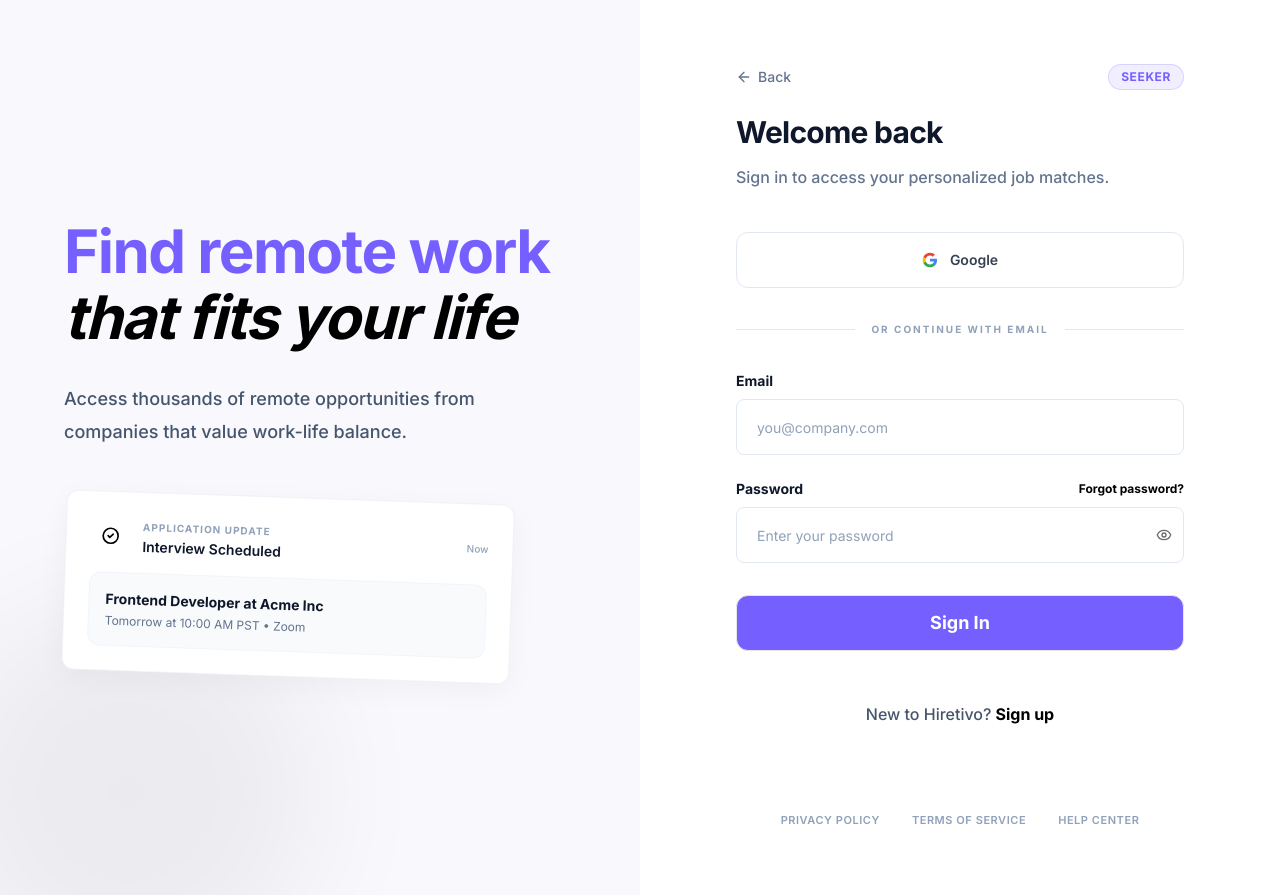
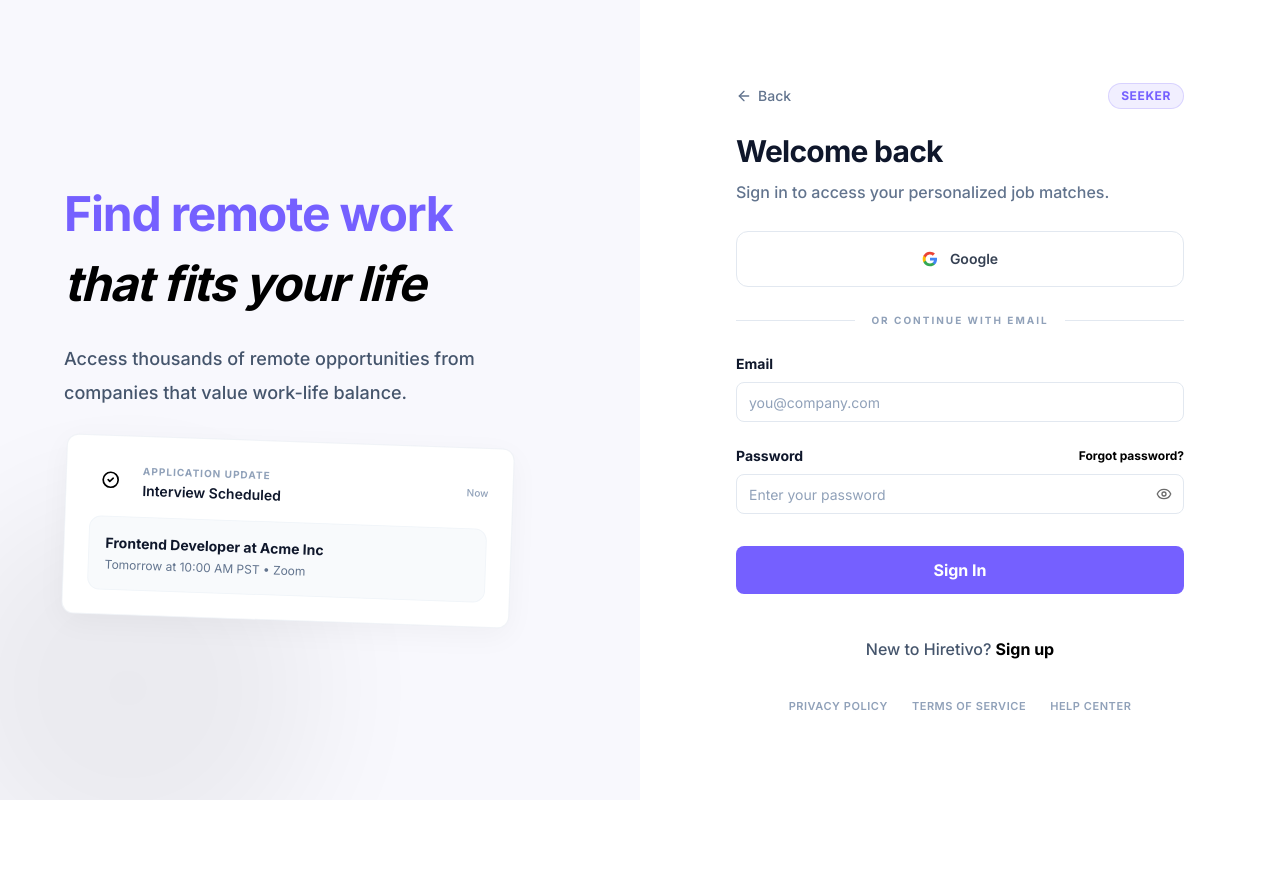
Before and after one commit to ignitinsharma/hiretivo, a Next.js app: page /seeker/login in a window 1280 px wide. After the commit the page ends 800 px from the top, so only its background shows below. Built offline with nearby package versions, Linux system fonts and the light colour scheme; no server answers.

Commit message:
Compact auth page layouts

```diff
--- a/src/app/(auth)/recruiter/login/page.tsx
+++ b/src/app/(auth)/recruiter/login/page.tsx
@@ -6,7 +6,6 @@ import { useRouter, useSearchParams } from "next/navigation";
 import { getSession, signIn, signOut, useSession } from "next-auth/react";
 import { useForm } from "react-hook-form";
 import { zodResolver } from "@hookform/resolvers/zod";
-import { Loader2 } from "lucide-react";
 import { toast } from "sonner";
 
 import { Button } from "@/components/ui/button";
@@ -32,11 +31,11 @@ const RecruiterLoginLeft = (
   <>
     <div className="absolute top-[-10%] right-[-10%] w-96 h-96 rounded-full bg-black opacity-5 blur-3xl"></div>
     <div className="relative z-10 max-w-xl w-full">
-      <h1 className="text-5xl lg:text-6xl font-extrabold text-slate-900 tracking-tight leading-[1.1] mb-8">
+      <h1 className="text-4xl lg:text-5xl font-bold text-slate-900 tracking-tight leading-tight mb-6">
         Your dream team
         <p className="text-primary">just a click away. </p>
       </h1>
-      <div className="mt-12 space-y-6">
+      <div className="mt-10 space-y-5">
         <p className="text-slate-500 font-medium text-xs tracking-widest uppercase">
           Trusted by the world&apos;s best teams
         </p>
@@ -59,7 +58,7 @@ const RecruiterLoginLeft = (
           </div>
         </div>
       </div>
-      <div className="mt-20 space-y-4">
+      <div className="mt-12 space-y-4">
         <div className="bg-white rounded-xl shadow-[0_8px_30px_rgb(0,0,0,0.04)] border border-slate-200/50 p-6 max-w-sm">
           <div className="flex items-center justify-between mb-4">
             <div className="flex items-center gap-3">
@@ -233,7 +232,7 @@ function RecruiterLoginContent() {
       role="recruiter"
       backHref="/"
     >
-      <div className="space-y-8">
+      <div className="space-y-6">
         {roleMismatch && (
           <div className="rounded-xl border border-amber-200 bg-amber-50 p-4">
             <p className="text-sm font-medium text-amber-800">
@@ -295,7 +294,7 @@ function RecruiterLoginContent() {
               type="email"
               placeholder="you@company.com"
               autoComplete="email"
-              className="w-full px-5 h-14 bg-white border border-slate-200 rounded-lg focus:ring-0 focus:border-brand-primary outline-none transition-all placeholder:text-slate-400 text-slate-900"
+              className="w-full bg-white border border-slate-200 rounded-lg focus-visible:ring-brand-primary/20 focus-visible:border-brand-primary placeholder:text-slate-400 text-slate-900"
               {...form.register("email")}
             />
             {form.formState.errors.email && (
@@ -324,7 +323,7 @@ function RecruiterLoginContent() {
               id="password"
               placeholder="Enter your password"
               autoComplete="current-password"
-              className="w-full h-14 px-5 bg-white border border-slate-200 rounded-lg focus:ring-0 focus:border-brand-primary outline-none transition-all placeholder:text-slate-400 text-slate-900"
+              className="w-full bg-white border border-slate-200 rounded-lg focus-visible:ring-brand-primary/20 focus-visible:border-brand-primary placeholder:text-slate-400 text-slate-900"
               error={!!form.formState.errors.password}
               {...form.register("password")}
             />
@@ -337,17 +336,13 @@ function RecruiterLoginContent() {
 
           <Button
             type="submit"
-            className="w-full h-14 rounded-xl bg-brand-primary text-white font-bold text-lg hover:bg-brand-primary-dark transition-all duration-200 transform active:scale-[0.99] mt-2"
-            disabled={isSubmitting}
+            variant="primary"
+            size="lg"
+            className="w-full mt-2"
+            loading={isSubmitting}
+            loadingText="Signing in..."
           >
-            {isSubmitting ? (
-              <>
-                <Loader2 className="mr-2 h-5 w-5 animate-spin" />
-                Signing in...
-              </>
-            ) : (
-              "Sign In"
-            )}
+            Sign In
           </Button>
         </form>
 
--- a/src/app/(auth)/recruiter/register/page.tsx
+++ b/src/app/(auth)/recruiter/register/page.tsx
@@ -6,7 +6,6 @@ import { useRouter, useSearchParams } from "next/navigation";
 import { signIn, signOut, useSession } from "next-auth/react";
 import { useForm } from "react-hook-form";
 import { zodResolver } from "@hookform/resolvers/zod";
-import { Loader2 } from "lucide-react";
 import { toast } from "sonner";
 
 import { Button } from "@/components/ui/button";
@@ -30,15 +29,15 @@ const RecruiterSignupLeft = (
   <>
     <div className="absolute top-[-10%] left-[-10%] w-96 h-96 rounded-full bg-black opacity-5 blur-3xl"></div>
     <div className="relative z-10 max-w-xl w-full">
-      <h1 className="text-5xl lg:text-7xl font-extrabold text-slate-900 tracking-tight leading-[1.1] mb-8">
+      <h1 className="text-4xl lg:text-6xl font-bold text-slate-900 tracking-tight leading-tight mb-6">
         Build your dream <span className="text-primary">team.</span>
       </h1>
-      <p className="text-slate-600 text-lg lg:text-xl font-medium mb-12 max-w-md leading-relaxed">
+      <p className="text-slate-600 text-base lg:text-lg font-medium mb-8 max-w-md leading-relaxed">
         Join leading architectural firms hiring top remote talent across the
         globe.
       </p>
 
-      <div className="bg-white p-6 rounded-xl shadow-[0_8px_30px_rgb(0,0,0,0.04)] border border-slate-200/50 max-w-sm mb-12 transform -rotate-2 hover:rotate-0 transition-transform duration-500">
+      <div className="bg-white p-6 rounded-xl shadow-[0_8px_30px_rgb(0,0,0,0.04)] border border-slate-200/50 max-w-sm mb-8 transform -rotate-2 hover:rotate-0 transition-transform duration-500">
         <div className="flex items-center gap-4 mb-4">
           <div className="w-12 h-12 bg-brand-primary/10 rounded-xl flex items-center justify-center">
             <svg
@@ -216,7 +215,7 @@ function RecruiterRegisterContent() {
       role="recruiter"
       backHref="/"
     >
-      <div className="space-y-8">
+      <div className="space-y-6">
         {roleMismatch && (
           <div className="rounded-xl border border-amber-200 bg-amber-50 p-4">
             <p className="text-sm font-medium text-amber-800">
@@ -281,7 +280,7 @@ function RecruiterRegisterContent() {
                 type="text"
                 placeholder="John Doe"
                 autoComplete="name"
-                className="w-full px-5 h-14 bg-white border border-slate-200 rounded-lg focus:ring-0 focus:border-brand-primary outline-none transition-all placeholder:text-slate-400 text-slate-900"
+                className="w-full bg-white border border-slate-200 rounded-lg focus-visible:ring-brand-primary/20 focus-visible:border-brand-primary placeholder:text-slate-400 text-slate-900"
                 {...form.register("name")}
               />
               {form.formState.errors.name && (
@@ -303,7 +302,7 @@ function RecruiterRegisterContent() {
                 type="text"
                 placeholder="Acme Inc"
                 autoComplete="organization"
-                className="w-full px-5 h-14 bg-white border border-slate-200 rounded-lg focus:ring-0 focus:border-brand-primary outline-none transition-all placeholder:text-slate-400 text-slate-900"
+                className="w-full bg-white border border-slate-200 rounded-lg focus-visible:ring-brand-primary/20 focus-visible:border-brand-primary placeholder:text-slate-400 text-slate-900"
                 {...form.register("companyName")}
               />
               {form.formState.errors.companyName && (
@@ -326,7 +325,7 @@ function RecruiterRegisterContent() {
               type="email"
               placeholder="you@company.com"
               autoComplete="email"
-              className="w-full px-5 h-14 bg-white border border-slate-200 rounded-lg focus:ring-0 focus:border-brand-primary outline-none transition-all placeholder:text-slate-400 text-slate-900"
+              className="w-full bg-white border border-slate-200 rounded-lg focus-visible:ring-brand-primary/20 focus-visible:border-brand-primary placeholder:text-slate-400 text-slate-900"
               {...form.register("email")}
             />
             {form.formState.errors.email && (
@@ -347,7 +346,7 @@ function RecruiterRegisterContent() {
               id="password"
               placeholder="Min. 8 characters"
               autoComplete="new-password"
-              className="w-full h-14 px-5 bg-white border border-slate-200 rounded-lg focus:ring-0 focus:border-brand-primary outline-none transition-all placeholder:text-slate-400 text-slate-900"
+              className="w-full bg-white border border-slate-200 rounded-lg focus-visible:ring-brand-primary/20 focus-visible:border-brand-primary placeholder:text-slate-400 text-slate-900"
               error={!!form.formState.errors.password}
               {...form.register("password")}
             />
@@ -398,17 +397,13 @@ function RecruiterRegisterContent() {
 
           <Button
             type="submit"
-            className="w-full h-14 rounded-xl bg-brand-primary text-white font-bold text-lg hover:bg-brand-primary-dark transition-all duration-200 transform active:scale-[0.99]"
-            disabled={isSubmitting}
+            variant="primary"
+            size="lg"
+            className="w-full"
+            loading={isSubmitting}
+            loadingText="Creating account..."
           >
-            {isSubmitting ? (
-              <>
-                <Loader2 className="mr-2 h-5 w-5 animate-spin" />
-                Creating account...
-              </>
-            ) : (
-              "Create Hiring Account"
-            )}
+            Create Hiring Account
           </Button>
         </form>
 
--- a/src/app/(auth)/seeker/login/page.tsx
+++ b/src/app/(auth)/seeker/login/page.tsx
@@ -6,7 +6,6 @@ import { useRouter, useSearchParams } from "next/navigation";
 import { getSession, signIn, signOut, useSession } from "next-auth/react";
 import { useForm } from "react-hook-form";
 import { zodResolver } from "@hookform/resolvers/zod";
-import { Loader2 } from "lucide-react";
 import { toast } from "sonner";
 
 import { Button } from "@/components/ui/button";
@@ -40,11 +39,11 @@ const SeekerLoginLeft = (
   <>
     <div className="absolute bottom-[-10%] left-[-10%] w-96 h-96 rounded-full bg-black opacity-5 blur-3xl"></div>
     <div className="relative z-10 max-w-lg w-full">
-      <h1 className="text-5xl lg:text-6xl font-extrabold leading-[1.1] tracking-tight text-slate-900 mb-8">
+      <h1 className="text-4xl lg:text-5xl font-bold leading-tight tracking-tight text-slate-900 mb-6">
         <span className="text-brand-primary">Find remote work</span> <br />
         <span className="text-black italic">that fits your life</span>
       </h1>
-      <p className="text-slate-600 font-medium text-lg leading-relaxed mb-12 max-w-md">
+      <p className="text-slate-600 font-medium text-base lg:text-lg leading-relaxed mb-8 max-w-md">
         Access thousands of remote opportunities from companies that value
         work-life balance.
       </p>
@@ -227,7 +226,7 @@ function SeekerLoginContent() {
       role="seeker"
       backHref="/"
     >
-      <div className="space-y-8">
+      <div className="space-y-6">
         {roleMismatch && (
           <div className="rounded-xl border border-amber-200 bg-amber-50 p-4">
             <p className="text-sm font-medium text-amber-800">
@@ -289,7 +288,7 @@ function SeekerLoginContent() {
               type="email"
               placeholder="you@company.com"
               autoComplete="email"
-              className="w-full px-5 h-14 bg-white border border-slate-200 rounded-lg focus:ring-0 focus:border-brand-primary outline-none transition-all placeholder:text-slate-400 text-slate-900"
+              className="w-full bg-white border border-slate-200 rounded-lg focus-visible:ring-brand-primary/20 focus-visible:border-brand-primary placeholder:text-slate-400 text-slate-900"
               {...form.register("email")}
             />
             {form.formState.errors.email && (
@@ -318,7 +317,7 @@ function SeekerLoginContent() {
               id="password"
               placeholder="Enter your password"
               autoComplete="current-password"
-              className="w-full h-14 px-5 bg-white border border-slate-200 rounded-lg focus:ring-0 focus:border-brand-primary outline-none transition-all placeholder:text-slate-400 text-slate-900"
+              className="w-full bg-white border border-slate-200 rounded-lg focus-visible:ring-brand-primary/20 focus-visible:border-brand-primary placeholder:text-slate-400 text-slate-900"
               error={!!form.formState.errors.password}
               {...form.register("password")}
             />
@@ -331,17 +330,13 @@ function SeekerLoginContent() {
 
           <Button
             type="submit"
-            className="w-full h-14 rounded-xl bg-brand-primary text-white font-bold text-lg hover:bg-brand-primary-dark transition-all duration-200 transform active:scale-[0.99] mt-2"
-            disabled={isSubmitting}
+            variant="primary"
+            size="lg"
+            className="w-full mt-2"
+            loading={isSubmitting}
+            loadingText="Signing in..."
           >
-            {isSubmitting ? (
-              <>
-                <Loader2 className="mr-2 h-5 w-5 animate-spin" />
-                Signing in...
-              </>
-            ) : (
-              "Sign In"
-            )}
+            Sign In
           </Button>
         </form>
 
--- a/src/app/(auth)/seeker/register/page.tsx
+++ b/src/app/(auth)/seeker/register/page.tsx
@@ -43,7 +43,7 @@ const SeekerSignupLeft = (
       >
         <path d="M14.017 21v-7.391c0-5.704 3.731-9.57 8.983-10.609l.995 2.151c-2.432.917-3.995 3.638-3.995 5.849h4v10h-9.983zm-14.017 0v-7.391c0-5.704 3.748-9.57 9-10.609l.996 2.151c-2.433.917-3.996 3.638-3.996 5.849h3.983v10h-9.983z" />
       </svg>
-      <h1 className="text-5xl font-extrabold leading-[1.1] tracking-tight text-slate-900 mb-12">
+      <h1 className="text-4xl lg:text-5xl font-bold leading-tight tracking-tight text-slate-900 mb-6">
         Work should fit your life, not the other way around.
       </h1>
 
@@ -230,7 +230,7 @@ function SeekerRegisterContent() {
       role="seeker"
       backHref="/"
     >
-      <div className="space-y-4">
+      <div className="space-y-6">
         {roleMismatch && (
           <div className="rounded-xl border border-amber-200 bg-amber-50 p-4">
             <p className="text-sm font-medium text-amber-800">
@@ -294,7 +294,7 @@ function SeekerRegisterContent() {
               type="text"
               placeholder="John Doe"
               autoComplete="name"
-              className="w-full px-5 h-14 bg-white border border-slate-200 rounded-lg focus:ring-0 focus:border-brand-primary outline-none transition-all placeholder:text-slate-400 text-slate-900"
+              className="w-full bg-white border border-slate-200 rounded-lg focus-visible:ring-brand-primary/20 focus-visible:border-brand-primary placeholder:text-slate-400 text-slate-900"
               {...form.register("name")}
             />
             {form.formState.errors.name && (
@@ -330,7 +330,7 @@ function SeekerRegisterContent() {
               type="email"
               placeholder="you@company.com"
               autoComplete="email"
-              className="w-full px-5 h-14 bg-white border border-slate-200 rounded-lg focus:ring-0 focus:border-brand-primary outline-none transition-all placeholder:text-slate-400 text-slate-900"
+              className="w-full bg-white border border-slate-200 rounded-lg focus-visible:ring-brand-primary/20 focus-visible:border-brand-primary placeholder:text-slate-400 text-slate-900"
               {...form.register("email")}
             />
             {form.formState.errors.email && (
@@ -351,7 +351,7 @@ function SeekerRegisterContent() {
               id="password"
               placeholder="Min. 8 characters"
               autoComplete="new-password"
-              className="w-full h-14 px-5 bg-white border border-slate-200 rounded-lg focus:ring-0 focus:border-brand-primary outline-none transition-all placeholder:text-slate-400 text-slate-900"
+              className="w-full bg-white border border-slate-200 rounded-lg focus-visible:ring-brand-primary/20 focus-visible:border-brand-primary placeholder:text-slate-400 text-slate-900"
               error={!!form.formState.errors.password}
               {...form.register("password")}
             />
--- a/src/components/auth/AuthLayout.tsx
+++ b/src/components/auth/AuthLayout.tsx
@@ -17,6 +17,9 @@ interface AuthLayoutProps {
   backHref?: string;
 }
 
+/**
+ * Provides the shared two-column shell used by seeker and recruiter auth pages.
+ */
 export function AuthLayout({
   children,
   title,
@@ -32,26 +35,26 @@ export function AuthLayout({
     : null;
 
   return (
-    <main className="min-h-screen flex flex-col md:flex-row bg-white selection:bg-brand-primary/20 antialiased overflow-x-hidden">
+    <main className="min-h-dvh flex flex-col md:flex-row bg-white selection:bg-brand-primary/20 antialiased overflow-x-hidden">
       {/* Left Side: Visual Storytelling */}
-      <section className="hidden md:flex md:w-1/2 bg-[#f8f8fd] relative flex-col justify-center items-center px-8 lg:px-16 overflow-hidden">
+      <section className="hidden md:flex md:w-1/2 bg-[#f8f8fd] relative flex-col justify-center items-center px-8 lg:px-12 overflow-hidden">
         {leftContent}
       </section>
 
       {/* Right Side: Auth Form */}
       <section className={cn(
-        "w-full flex flex-col justify-center px-8 sm:px-12 lg:px-24 py-16",
+        "w-full flex flex-col justify-center px-6 py-8 sm:px-10 sm:py-10 lg:px-14 lg:py-8",
         leftContent ? "md:w-1/2" : "md:w-full items-center"
       )}>
         <div className="w-full max-w-md mx-auto">
           {/* Mobile-only header info / branding */}
-          <div className="md:hidden mb-12">
+          <div className="md:hidden mb-8">
             <Link href="/" className="inline-flex items-center">
               <Logo size="md" />
             </Link>
           </div>
 
-          <header className="mb-10 text-center md:text-left">
+          <header className="mb-6 text-center md:text-left">
             {/* Back button and role badge row */}
             <div className="flex items-center justify-between mb-6">
               {backHref ? (
@@ -75,7 +78,7 @@ export function AuthLayout({
               )}
             </div>
 
-            <h2 className="font-extrabold text-3xl text-slate-900 tracking-tight mb-3">
+            <h2 className="font-bold text-3xl text-slate-900 tracking-tight mb-2">
               {title}
             </h2>
             {description && (
@@ -83,9 +86,9 @@ export function AuthLayout({
             )}
           </header>
 
-          <div className="space-y-8">{children}</div>
+          <div className="space-y-6">{children}</div>
 
-          <div className="mt-20 flex flex-wrap justify-center gap-8">
+          <div className="mt-8 flex flex-wrap justify-center gap-6">
             <Link
               href="/privacy"
               className="text-[11px] font-semibold text-slate-400 uppercase tracking-wider hover:text-slate-900 transition-colors"
```
